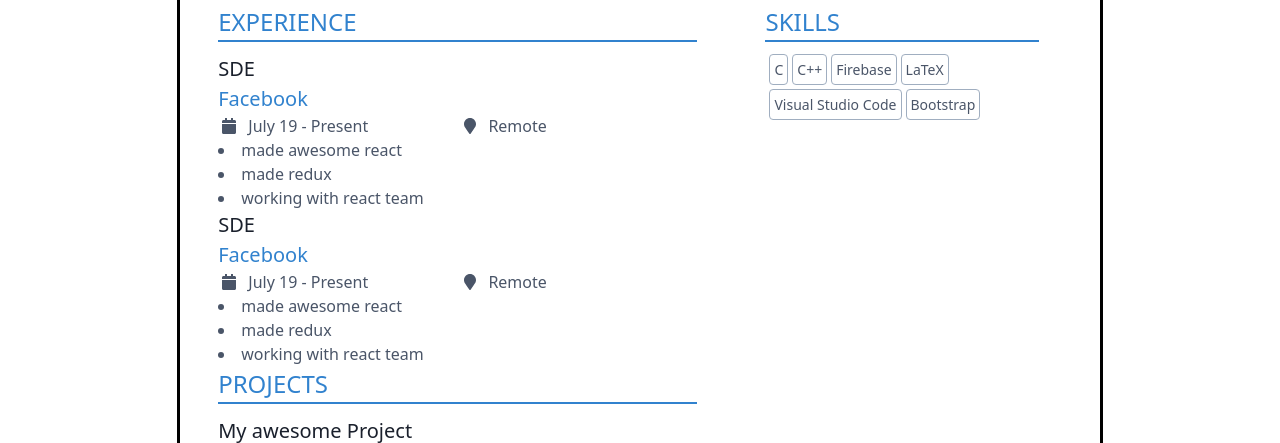
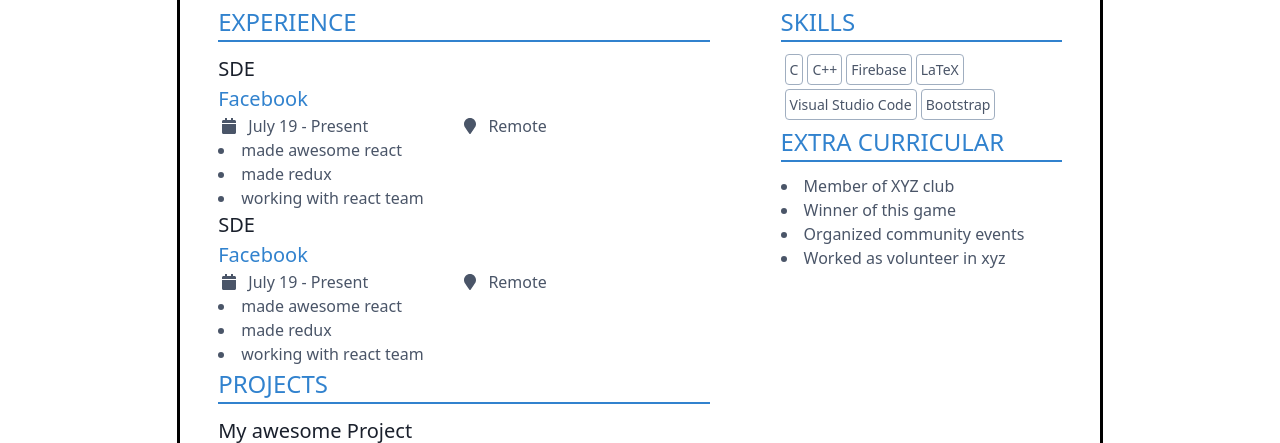
Before and after one commit to ravivarshney01/resume-builder, a Gatsby site: page / in a window 1280 px wide. Shown: the part 290-733 px from the top of the page. Built offline with nearby package versions, Linux system fonts and the light colour scheme; Gatsby itself is replaced by a stand-in of ours.

Commit message:
added extra section and fixed padding issue

```diff
--- /dev/null
+++ b/src/components/Extra.js
@@ -0,0 +1,7 @@
+import React from "react"
+
+const Extra = ({ extra }) => {
+  return <li>{extra}</li>
+}
+
+export default Extra
--- a/src/components/Resume.js
+++ b/src/components/Resume.js
@@ -3,6 +3,7 @@
 import Experience from "./Experience"
 import Skills from "./Skills"
 import Project from "./Project"
+import Extra from "./Extra"
 
 class Resume extends Component {
   constructor(props) {
@@ -83,6 +84,12 @@
           ],
         },
       ],
+      extra: [
+        "Member of XYZ club",
+        "Winner of this game",
+        "Organized community events",
+        "Worked as volunteer in xyz",
+      ],
     }
   }
 
@@ -91,7 +98,7 @@
       <div
         style={{
           height: `297mm`,
-          padding: `10mm 16mm 27mm 10mm`,
+          padding: `10mm`,
           margin: 0,
         }}
       >
@@ -121,6 +128,14 @@
             {this.state.skills.map((sk, i) => (
               <Skills skill={sk} key={i} />
             ))}
+            <h2 className="w-full text-2xl text-blue-600 border-b-2 border-blue-600 font-medium mb-3">
+              EXTRA CURRICULAR
+            </h2>
+            <ol className="list-inside list-disc text-gray-700">
+              {this.state.extra.map((extra, i) => (
+                <Extra extra={extra} key={i} />
+              ))}
+            </ol>
           </div>
         </div>
       </div>
--- a/src/components/Skills.js
+++ b/src/components/Skills.js
@@ -3,7 +3,7 @@
 const Skills = ({ skill }) => {
   return (
     <>
-      <span class="inline-block bg-transparent text-gray-700 text-sm border border-gray-500 disabled rounded p-1 mb-1 ml-1">
+      <span className="inline-block bg-transparent text-gray-700 text-sm border border-gray-500 disabled rounded p-1 mb-1 ml-1">
         {skill}
       </span>
     </>
```
